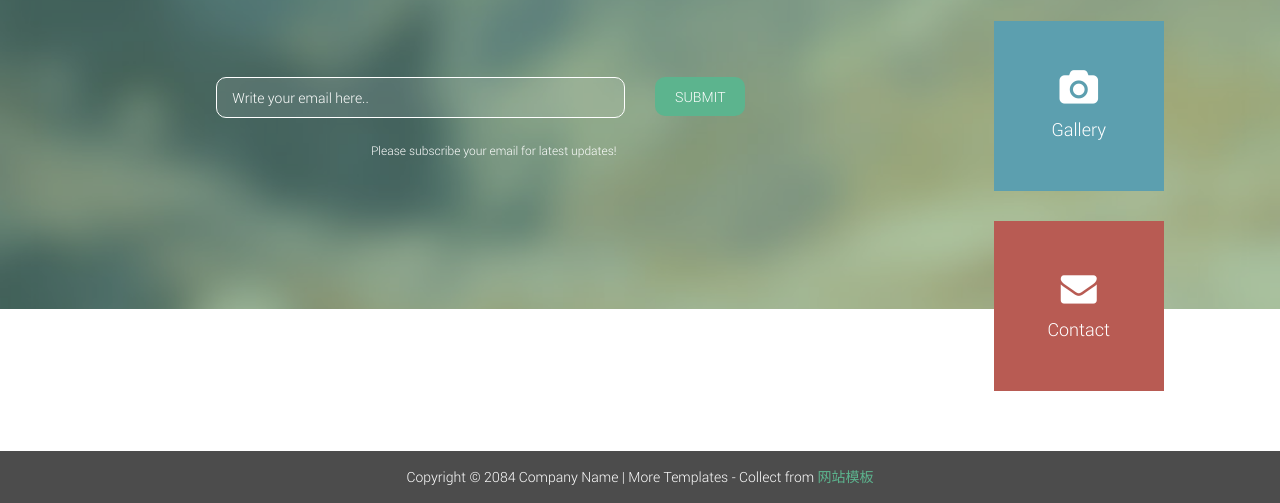
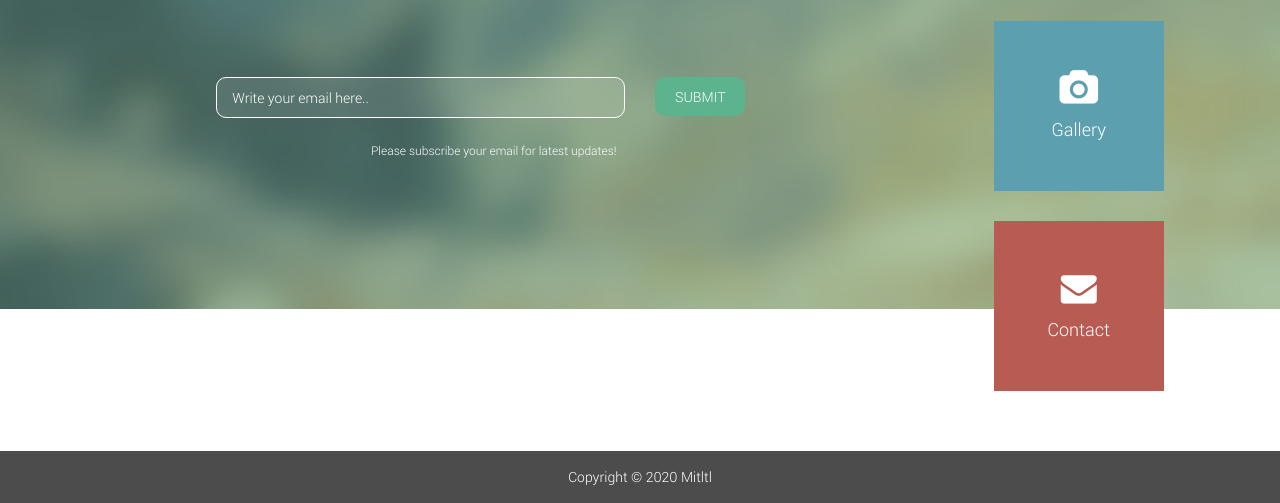
Before and after one commit to mitltl/mitltl.github.io, a plain HTML site: page index.html in a window 1280 px wide. Shown: the part 491-994 px from the top of the page. Drawn offline with Linux system fonts and the light colour scheme.

Commit message:
Update index.html

```diff
--- a/index.html
+++ b/index.html
@@ -314,7 +314,7 @@
 	<div class="container">
 		<div class="row">
 			<div class="col-md-12 text-center">
-				<p>Copyright &copy; 2084 Company Name | More Templates - Collect from <a href="http://www.mycodes.net">网站模板</a></p>
+				<p>Copyright &copy; 2020 Mitltl</p>
 			</div>
 		</div>
 	</div>
```
